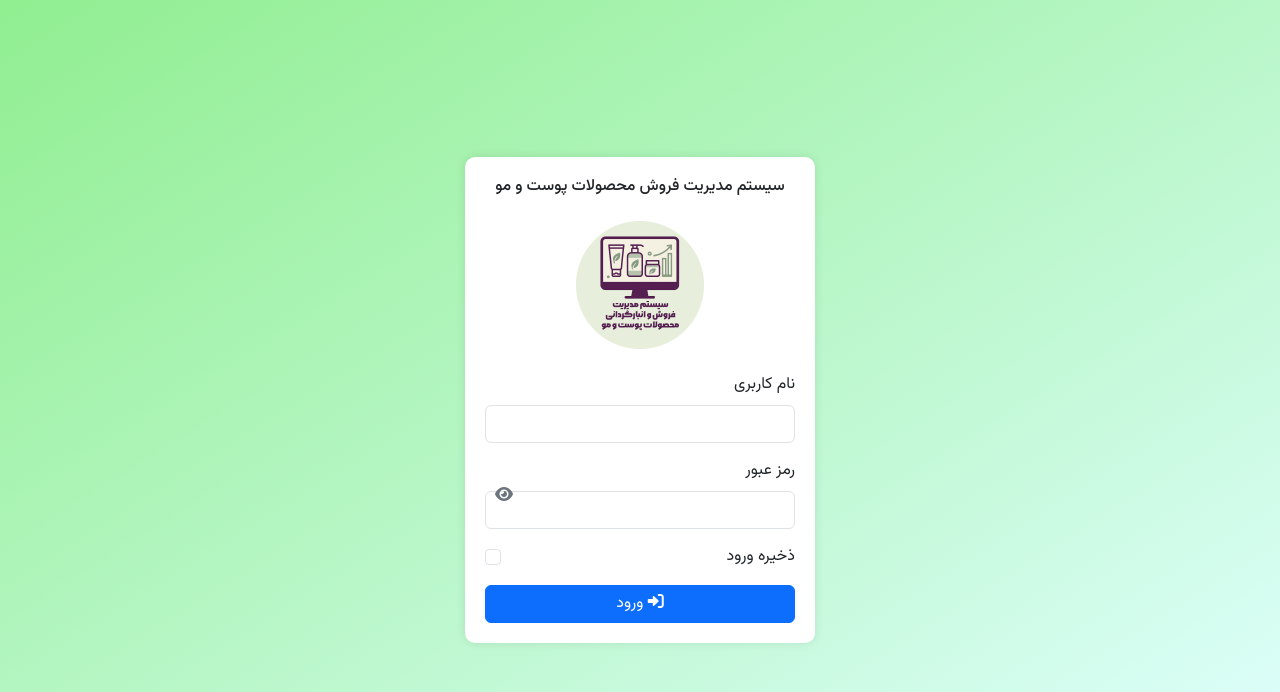
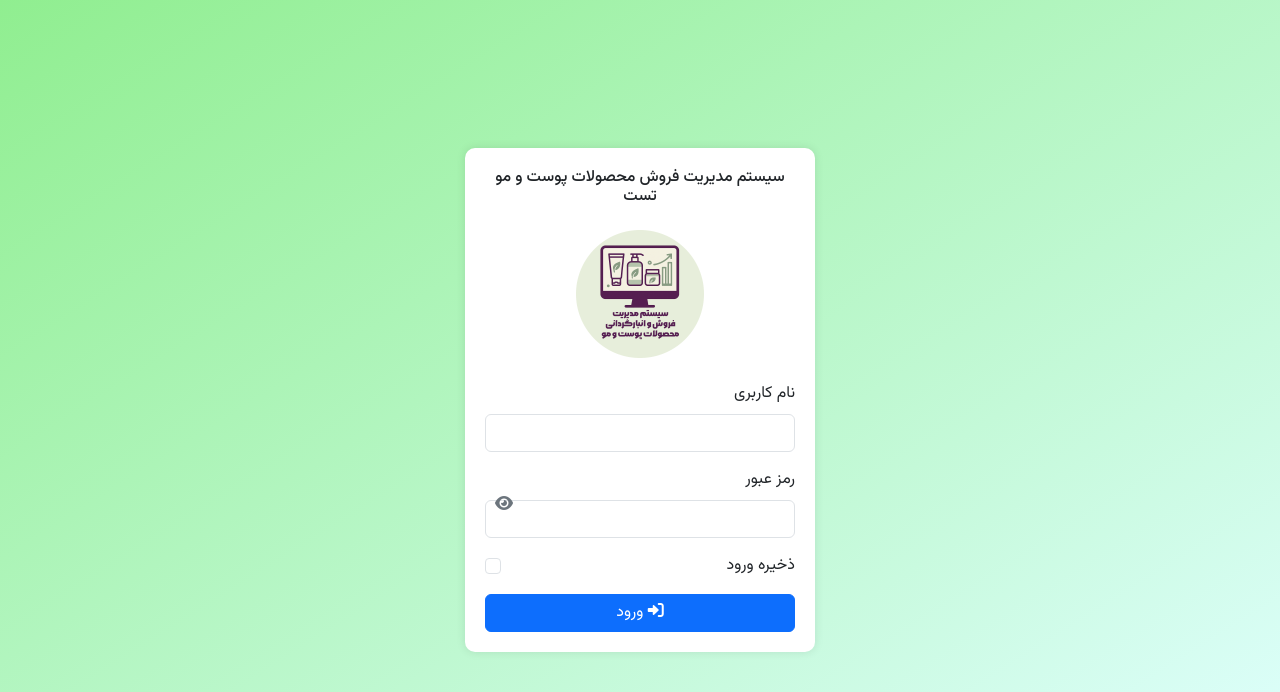
Before and after one commit to hakem26/hiasm, a PHP site: page / in a window 1280 px wide. Shown: the top 692 px of the page. Run offline with PHP 8.4, Linux system fonts and the light colour scheme.

Commit message:
start editing

```diff
--- a/index.php
+++ b/index.php
@@ -93,7 +93,7 @@ if (isset($_SESSION['user_id']) && isset($_SESSION['role'])) {
 </head>
 <body style="background: linear-gradient(to bottom right, lightgreen, lightcyan);">
     <div class="login-box">
-        <h6 class="text-center mb-4">سیستم مدیریت فروش محصولات پوست و مو</h6>
+        <h6 class="text-center mb-4">سیستم مدیریت فروش محصولات پوست و مو تست</h6>
         <?php
         if (isset($_SESSION['error'])) {
             echo '<div class="alert alert-danger">' . $_SESSION['error'] . '</div>';
```
